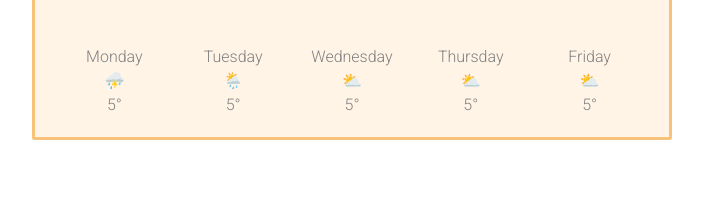
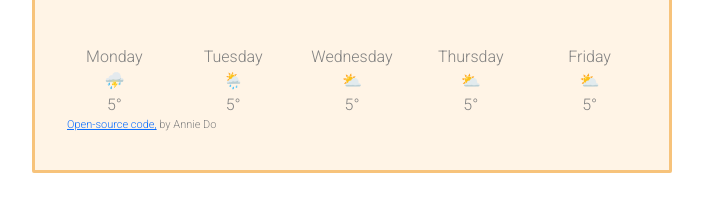
Before and after one commit to annie-2686/weather-app, a plain HTML site: page weather.html in a window 1280 px wide. Shown: the part 310-522 px from the top of the page, without its empty margins (288-991 px from the left). Drawn offline with nearby package versions, Linux system fonts and the light colour scheme; a web font is replaced by a local one.

Commit message:
open-source-code link

```diff
--- a/src/styles.css
+++ b/src/styles.css
@@ -65,3 +65,9 @@ input[type="submit"],
   position: relative;
   top: -34px;
 }
+
+p {
+  font-size: 11px;
+  display: block;
+  text-align: left;
+}
--- a/weather.html
+++ b/weather.html
@@ -62,6 +62,12 @@
          Friday<br/> ⛅ <br/>5°
         </div>
     </div>
+
+
+
       <script src="src/index.js"></script>
+
+<p><a href="https://github.com/annie-2686/weather-app">Open-source code,</a> by Annie Do </p>
+
   </body>
 </html>
```
Also changed, not shown: 1 other file.
